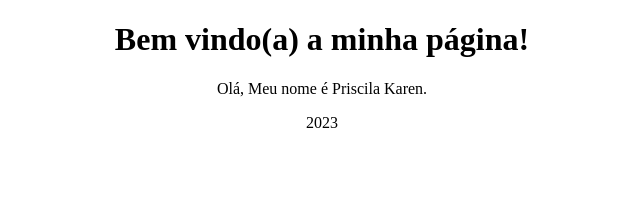
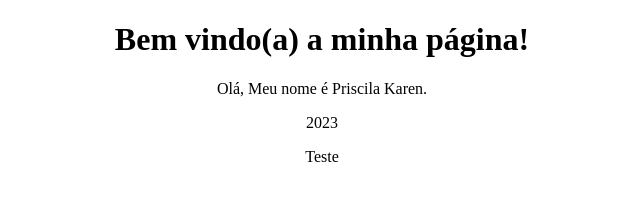
Before and after one commit to priscillakaren/priscillakaren.github.io, a plain HTML site: page index.html in a window 1280 px wide. Shown: the full height of the page, 318-958 px from the left. Drawn offline with Linux system fonts and the light colour scheme.

Commit message:
Add arquivo

```diff
--- a/index.html
+++ b/index.html
@@ -13,5 +13,7 @@
 	<p style="text-align: center;">Olá, Meu nome é Priscila Karen.</p>
 	<p style="text-align: center;">2023</p>
 
+	<p style="text-align: center;">Teste</p>
+
 </body>
 </html>
```
